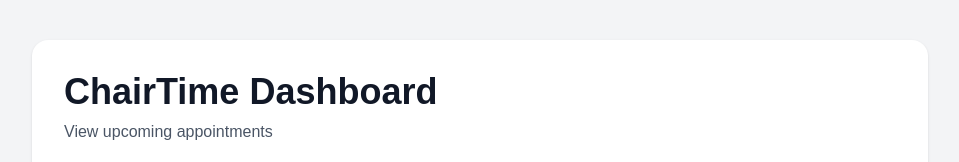
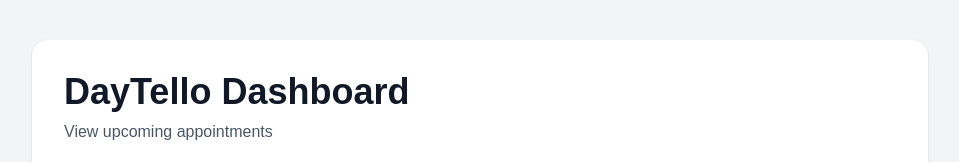
Before and after one commit to jonathandschreiber-commits/chairtime, a Next.js app in the folder frontend/: page /dashboard in a window 1280 px wide. Shown: the top 162 px of the page, without its empty margins (160-1119 px from the left). Built offline with nearby package versions, Linux system fonts and the light colour scheme; no server answers.

Commit message:
DayTello rebrand 05 dashboard

```diff
--- a/frontend/app/dashboard/page.js
+++ b/frontend/app/dashboard/page.js
@@ -29,7 +29,7 @@ export default function Dashboard() {
   return (
     <main className="min-h-screen bg-gray-100 p-10">
       <div className="max-w-4xl mx-auto bg-white rounded-2xl shadow p-8">
-        <h1 className="text-4xl font-bold mb-2">ChairTime Dashboard</h1>
+        <h1 className="text-4xl font-bold mb-2">DayTello Dashboard</h1>
 
         <p className="text-gray-600 mb-8">View upcoming appointments</p>
 
```
